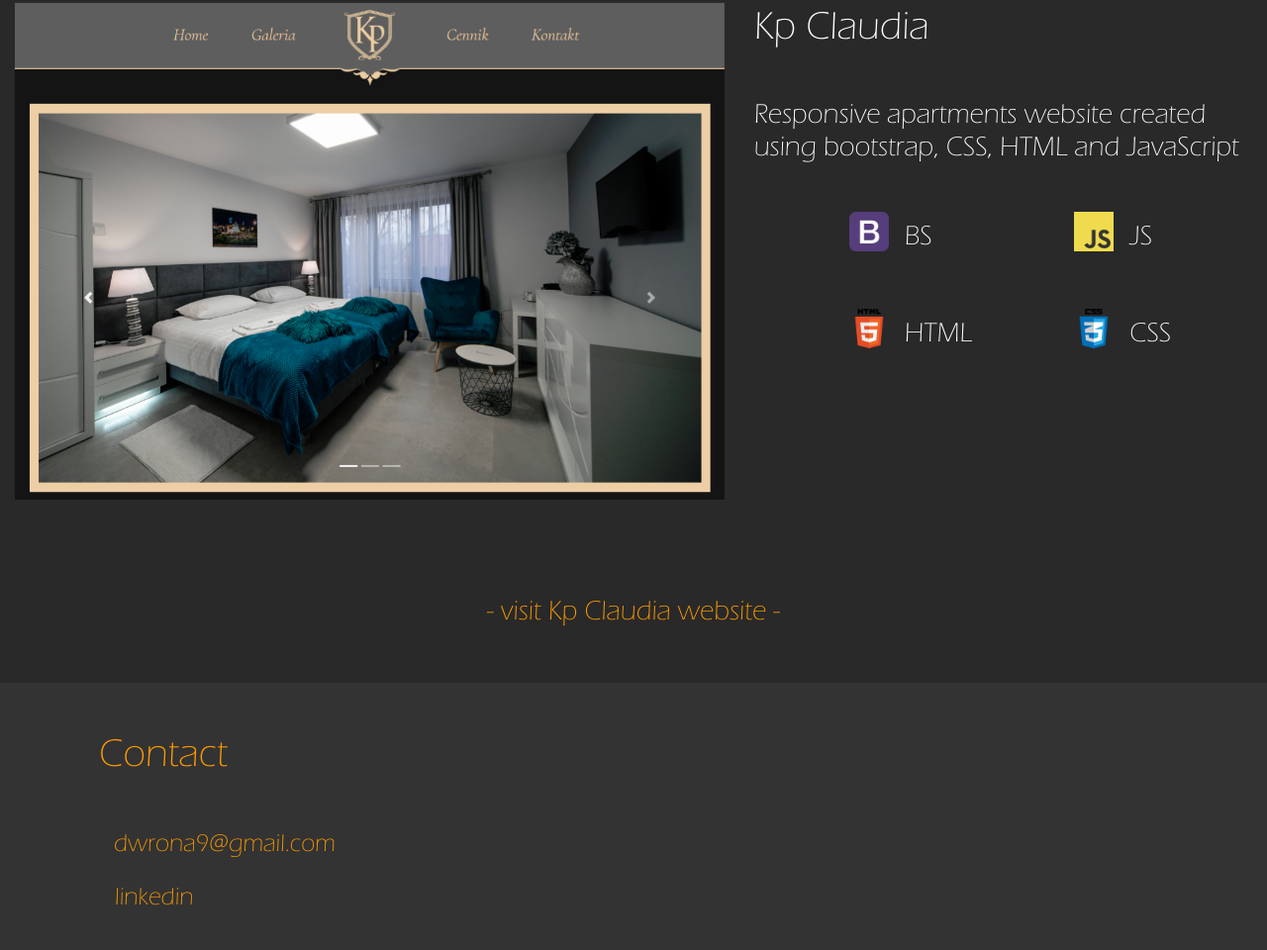
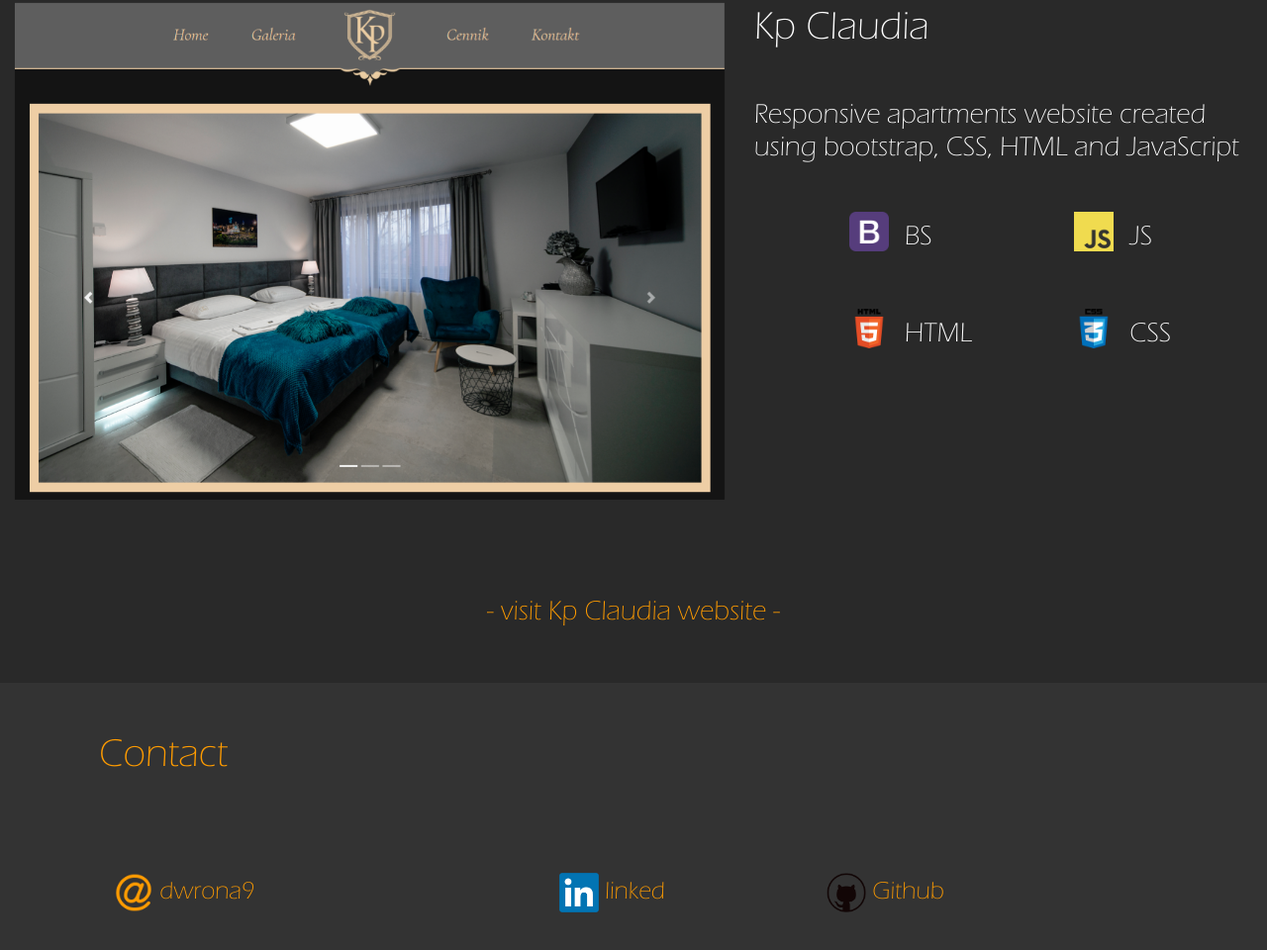
Before and after one commit to Shiket/portfolio, a plain HTML site: page index.html in a window 1280 px wide. Shown: the part 1634-2594 px from the top of the page at 99% size. Before the commit the page ends 2559 px from the top, so only its background shows below. Drawn offline with nearby package versions, Linux system fonts and the light colour scheme.

Commit message:
new footer & project img

```diff
--- a/css/style.css
+++ b/css/style.css
@@ -231,3 +231,6 @@ background-color: #292929
     margin-left:0 !important;
     margin-right:0 !important;
 }
+#contact{
+    min-height:300px;
+}
--- a/index.html
+++ b/index.html
@@ -132,104 +132,40 @@
                 </div>
             </div>
             <div class="col-12 mt-5 mb-5">
-                <h3 class="visit text-center mt-md-5" style="color:#ff9c00"><a href="http://www.kpclaudia.pl/">- visit Kp Claudia
+                <h3 class="visit text-center mt-md-5" style="color:#ff9c00"><a href="http://www.kpclaudia.pl/">- visit
+                        Kp Claudia
                         website
                         -</a></h3>
             </div>
         </div>
     </section>
 
-
-    <!-- <section id="skills" class="skills pt-1">
-        <div class="container">
-
-            <div class="row">
-                <div class="col-12 mb-3">
-                    <h1 style="color:#ff9c00" class="mb-5 pt-4">Skills & projects</h1>
-                </div>
-                <div class="col-sm-12 col-md-6 mt-5"><img class="d-block mx-auto" src="img/FOOTBALL.jpg" width="300"
-                        height="300" alt="project1"></div>
-                <div class="offset-2"></div>
-                <div class="col-sm-8 col-md-4 mx-auto d-block">
-                    <div class="d-inline-block"></div>
-                    <h1 class="mb-4 text-center">FOOTBALL APP</h1>
-                    <div class="skill">
-                        <img src="img/js.png" width="40" height="40" alt="logo">
-                        <h3 class="mt-2 ml-3">JAVASCRIPT</h3>
-                    </div>
-                    <div class="skill mt-3">
-                        <img src="img/react.png" width="40" height="40" alt="logo">
-                        <h3 class="mt-2 ml-3">REACT</h3>
-                    </div>
-                    <div class="skill mt-3">
-                        <img src="img/HTML.png" width="40" height="40" alt="logo">
-                        <h3 class="mt-2 ml-3">HTML</h3>
-                    </div>
-                    <div class="skill mb-md-5 mt-3">
-                        <img src="img/css.png" width="40" height="40" alt="logo">
-                        <h3 class="mt-2 ml-3">CSS</h3>
-                    </div>
-
-                </div>
-                <div class="offset-2 offset-md-0"></div>
-            </div>
-            <div class="col-12 mt-5 mb-5">
-                <h3 class="visit text-center" style="color:#ff9c00"><a href="https://kpclaudia.pl">- visit site
-                        -</a></h3>
-            </div>
-
-
-
-            <div class="row">
-
-                <div class="col-sm-12 col-md-6 mt-5"><img class="d-block mx-auto" src="img/kp.png" width="300"
-                        height="300" alt="project1"></div>
-                <div class="offset-2"></div>
-                <div class="col-sm-8 col-md-4 mx-auto d-block">
-                    <div class="d-inline-block"></div>
-                    <h1 class="mb-4 text-center">Kp Claudia</h1>
-                    <div class="skill">
-                        <img src="img/js.png" width="40" height="40" alt="logo">
-                        <h3 class="mt-2 ml-3">JAVASCRIPT</h3>
-                    </div>
-                    <div class="skill mt-3">
-                        <img src="img/HTML.png" width="40" height="40" alt="logo">
-                        <h3 class="mt-2 ml-3">HTML</h3>
-                    </div>
-                    <div class="skill mt-3">
-                        <img src="img/css.png" width="40" height="40" alt="logo">
-                        <h3 class="mt-2 ml-3">CSS</h3>
-                    </div>
-                    <div class="skill mt-3 mb-md-5">
-                        <img src="img/bs.png" width="40" height="40" alt="logo">
-                        <h3 class="mt-2 ml-3">BOOTSTRAP</h3>
-                    </div>
-                </div>
-                <div class="offset-2 offset-md-0"></div>
-            </div>
-            <div class="col-12 mt-5 pb-5">
-                <h3 class="visit text-center" style="color:#ff9c00"><a href="https://kpclaudia.pl">- visit site
-                        -</a></h3>
-            </div>
-
-        </div>
-
-        </div>
-    </section> -->
-
     <div id="contact">
         <div class="container">
             <div class="row">
                 <div class="col-12">
-                    <h1 class="pt-5" style="color: #ff9c00">Contact</h1>
+                    <h1 class="pt-5 pb-5" style="color: #ff9c00">Contact</h1>
 
-                    <div class="row mt-5">
-                        <div class="col-12 visit" style="font-size:25px"><a
-                                href="mailto:dwrona9@gmail.com">dwrona9@gmail.com</a></div>
-                        <div class="visit mt-3 ml-3" style="font-size:25px"><a
-                                href="https://www.linkedin.com/in/dominik-wrona-78b984180/">linkedin</a>
+                    <div class="row mt-lg-5">
+                        <div class="col-8 col-lg-5 visit" style="font-size:25px">
+
+                            <img src="img/mail.png" width="40" height="40" alt="mail logo">
+                            <a title="dwrona9@gmail.com"href="mailto:dwrona9@gmail.com">dwrona9</a>
+                        </div>
+                        <div class="col-4 col-lg-3 visit" style="font-size:25px">
+                            <div class="visit">
+                                <img src="img/ln.png" width="40" height="40" alt="linkedin logo">
+                                <a href="https://www.linkedin.com/in/dominik-wrona-78b984180/">linked</a>
+                            </div>
+                        </div>
+                        <div class="col-12 col-lg-4 visit" style="font-size:25px">
+                        <div class="visit pt-4 pt-lg-0">
+                            <img src="img/github.png" width="40" height="40" alt="github logo">
+                            <a href="https://github.com/Shiket">Github</a>
+                        </div>
                         </div>
                     </div>
+
 
                 </div>
             </div>
```
Also changed, not shown: img/football.png, img/github.png (added), img/ln.png (added), img/mail.png (added).
